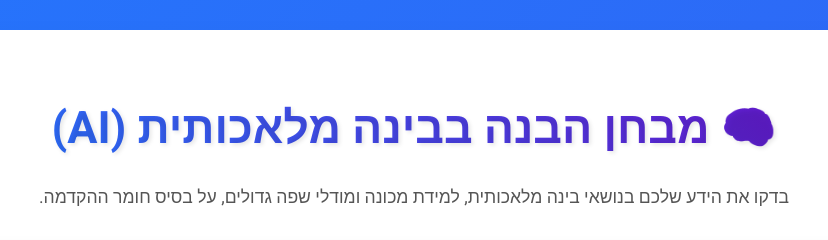
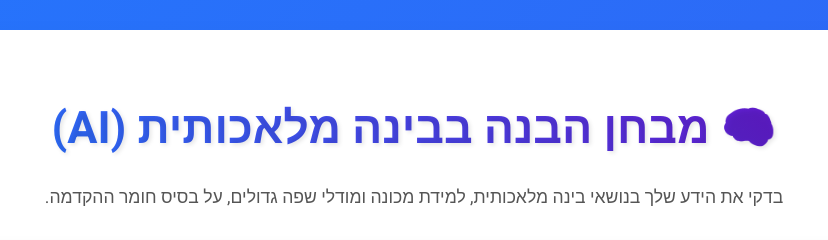
Before and after one commit to RuthSchiff/AITest, a plain HTML site: page index.html in a window 1280 px wide. Shown: the top 240 px of the page, 226-1054 px from the left. Drawn offline with Linux system fonts and the light colour scheme.

```diff
--- a/index.html
+++ b/index.html
@@ -247,7 +247,7 @@
 <body>
     <div class="container">
         <h1>🧠 מבחן הבנה בבינה מלאכותית (AI)</h1>
-        <p class="intro-text">בדקו את הידע שלכם בנושאי בינה מלאכותית, למידת מכונה ומודלי שפה גדולים, על בסיס חומר ההקדמה.</p>
+        <p class="intro-text">בדקי את הידע שלך בנושאי בינה מלאכותית, למידת מכונה ומודלי שפה גדולים, על בסיס חומר ההקדמה.</p>
 
         <form id="quizForm">
             <div class="question" id="q1">
```
